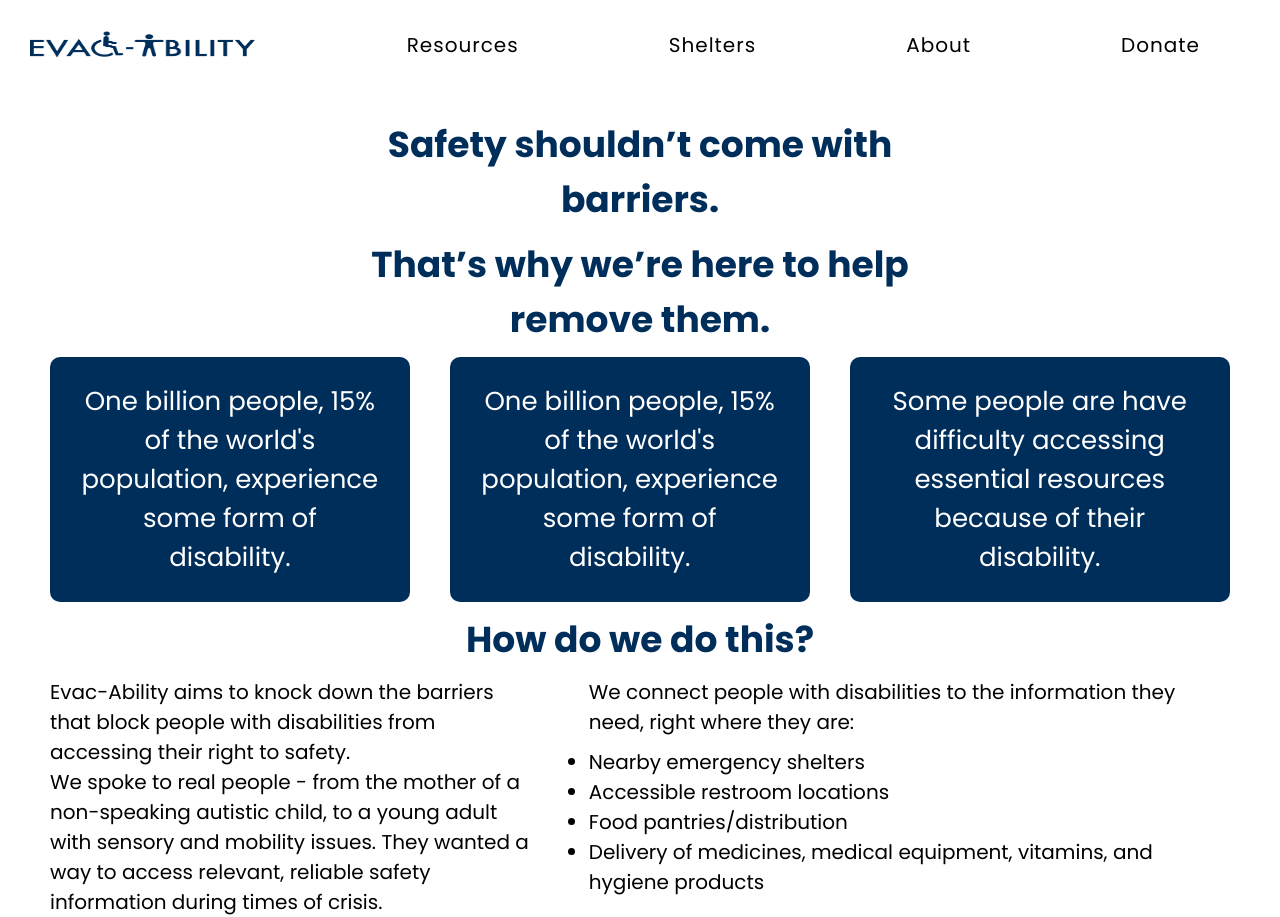
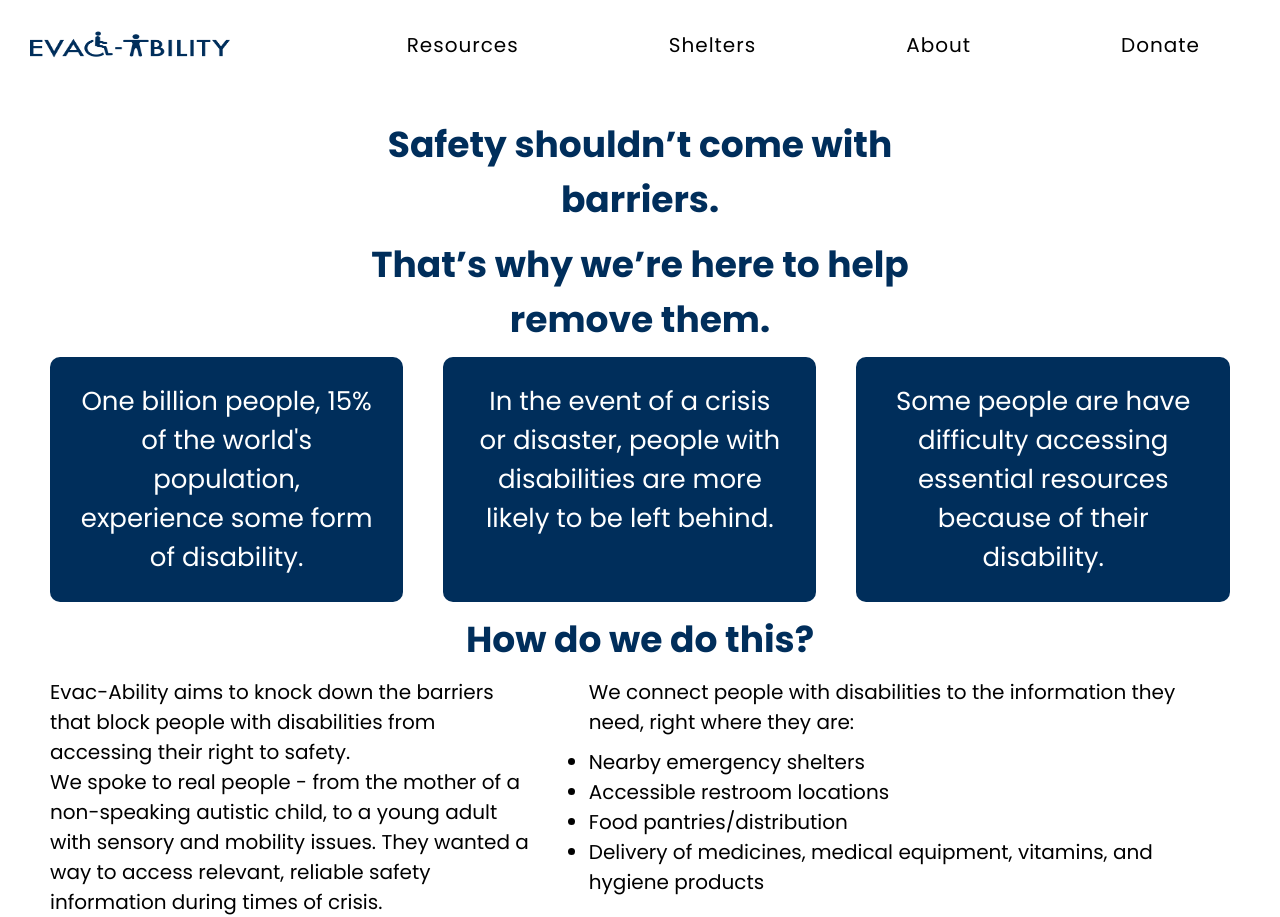
Before and after one commit to jensusan/hackHERthon-frontend, a React (Create React App) app: page /about in a window 1280 px wide. Built offline with nearby package versions, Linux system fonts and the light colour scheme.

Commit message:
fixed logo and about page

```diff
--- a/src/components/NavBar/NavBar-styles.js
+++ b/src/components/NavBar/NavBar-styles.js
@@ -31,7 +31,7 @@ export const Content = styled.div`
 `;
 
 export const Img = styled.img`
-width: 225px;
+width: 200px;
 height: 50px;
 padding:  0 0 20px 0;
 
--- a/src/pages/About/About.js
+++ b/src/pages/About/About.js
@@ -9,8 +9,7 @@ const About = () => {
                 <div className="boxes">
                     <p>One billion people,
 15% of the world's population, experience some form of disability.</p>
-<p>One billion people,
-15% of the world's population, experience some form of disability.</p>
+<p>In the event of a crisis or disaster, people with disabilities are more likely to be left behind.</p>
 <p>Some people are have difficulty accessing essential resources because of their disability.</p>
                     </div>
                  <h2>How do we do this?</h2>
```
